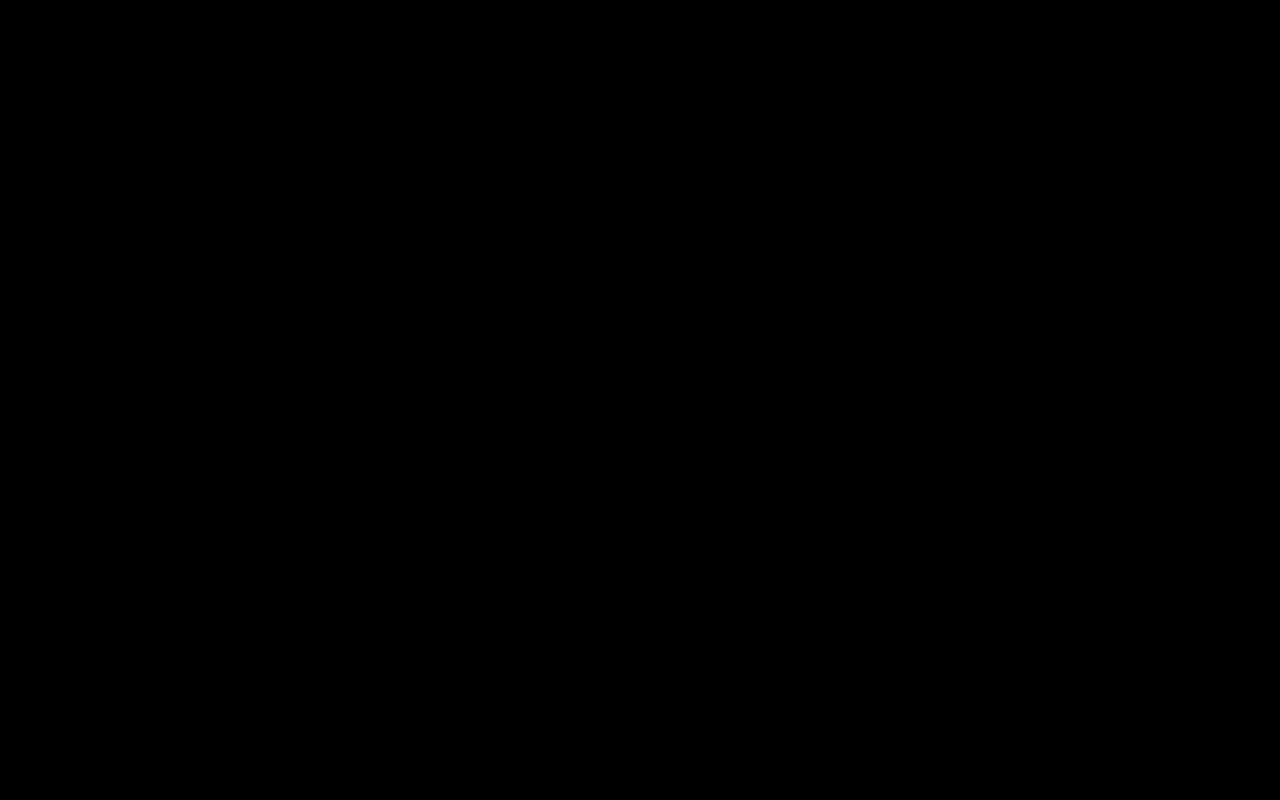
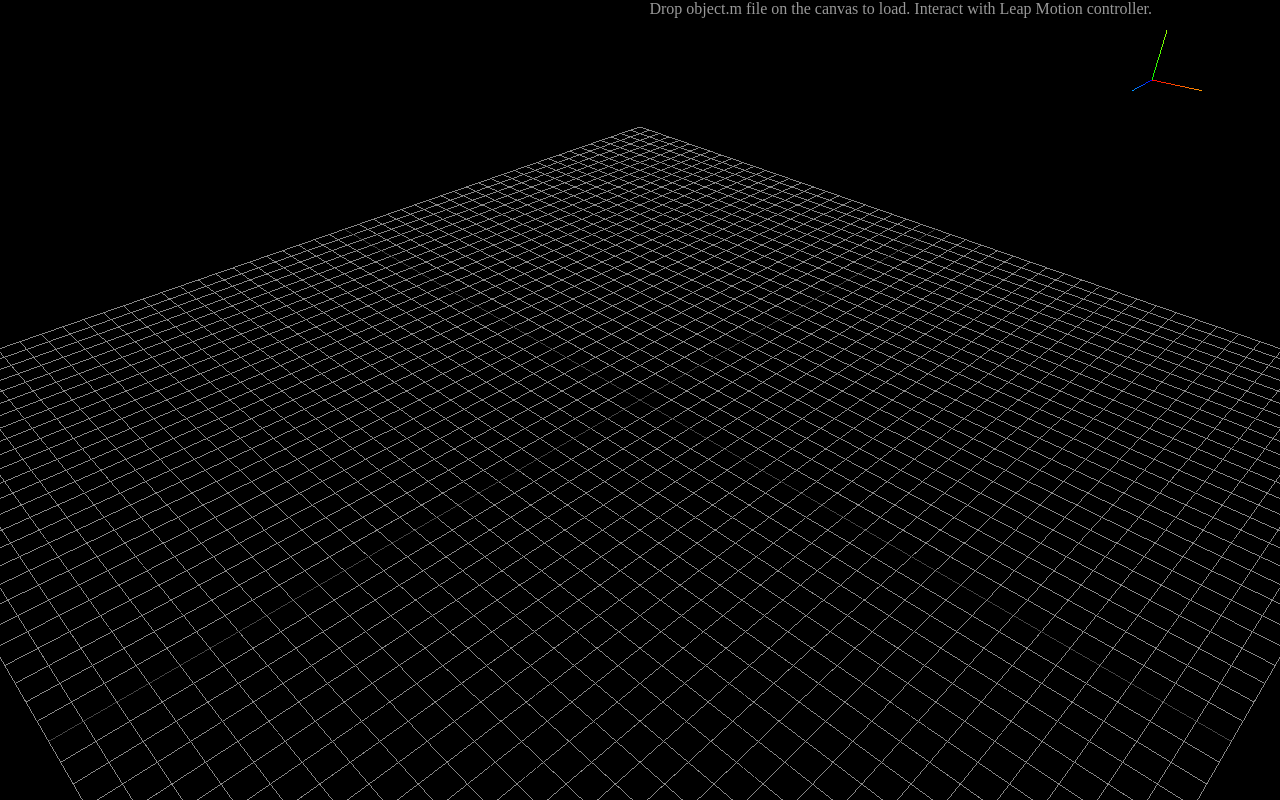
Before and after one commit to micnil/model_viewer, a plain HTML site: page index.html in a window 1280 px wide. Drawn offline with Linux system fonts and the light colour scheme; animation ran at ten frames a second.

Commit message:
added 3 reference axis in corner

```diff
--- a/index.html
+++ b/index.html
@@ -9,6 +9,6 @@
 		<link rel="stylesheet" href="style.css">
 	</head>
 	<body onload="VIEWER.main()">
-
+	<div id = "info">Drop object.m file on the canvas to load. Interact with Leap Motion controller.</div>
 	</body>
 </html>
--- a/src/event.js
+++ b/src/event.js
@@ -1,12 +1,14 @@
 VIEWER.event = {
 
-    onWindowResize: function () {
+    onWindowResize: function (axisPosition) {
         "use strict";
         VIEWER.camera.aspect = (window.innerWidth / window.innerHeight);
         VIEWER.camera.updateProjectionMatrix();
 
         VIEWER.renderer.setSize(window.innerWidth, window.innerHeight);
 
+        //TODO repositioning the axishelper
+        console.log(axisPosition.position);
     },
 
     /**
@@ -17,9 +19,11 @@ VIEWER.event = {
         "use strict";
         if (e.keyCode === 39) {
             VIEWER.cameraPivot.rotation.y += 0.05;
+            VIEWER.cameraPivot.updateMatrixWorld();
         }
         if (e.keyCode === 37) {
             VIEWER.cameraPivot.rotation.y -= 0.05;
+            VIEWER.cameraPivot.updateMatrixWorld();
         }
     },
 
--- a/src/main.js
+++ b/src/main.js
@@ -9,6 +9,10 @@ VIEWER.objects = []; //for all THREE.mesh
 
 VIEWER.main = function () {
     "use strict";
+
+    var axisHelper = new THREE.AxisHelper(0.02),
+        axisPosition = new THREE.Object3D();
+
     // Adding a camera pivot in origin for keyboard rotation
     VIEWER.scene.add(VIEWER.cameraPivot);
     VIEWER.cameraPivot.add(VIEWER.camera);
@@ -17,8 +21,10 @@ VIEWER.main = function () {
     VIEWER.renderer.setSize(window.innerWidth, window.innerHeight);
     document.body.appendChild(VIEWER.renderer.domElement);
     VIEWER.renderer.shadowMapEnabled = true;
+
     //add listeners
-    window.addEventListener('resize', VIEWER.event.onWindowResize, false);
+    window.addEventListener('resize', function (){
+        VIEWER.event.onWindowResize(axisPosition);}, false);
     //Drag and drop object file on canvas
     VIEWER.renderer.domElement.addEventListener("dragover", function (e) {
         e.preventDefault(); }, true);
@@ -27,6 +33,10 @@ VIEWER.main = function () {
         VIEWER.event.loadObject(e.dataTransfer.files[0]);
     }, true);
     window.addEventListener('keydown', VIEWER.event.keyHandler, true);
+
+    //add reference grid
+    var gridHelper = new THREE.GridHelper(50, 2);
+    VIEWER.scene.add( gridHelper );
 
     // add subtle ambient lighting
     var ambientLight = new THREE.AmbientLight(0x222222);
@@ -44,8 +54,19 @@ VIEWER.main = function () {
     spotLight.shadowCameraFov = 30;
     VIEWER.scene.add(spotLight);
 
+    VIEWER.scene.add(axisHelper);
+    VIEWER.camera.add(axisPosition);
+    axisPosition.position.set(0.8, 0.8, 0.5);
+    axisPosition.position.unproject(VIEWER.camera);
+
+    //setting up camera
+    VIEWER.camera.position.set(50, 50, 50);
+    VIEWER.camera.lookAt(new THREE.Vector3(0, 0, 0));
+
     var render = function () {
         requestAnimationFrame(render);
+
+        axisHelper.position.setFromMatrixPosition(axisPosition.matrixWorld);
 
         VIEWER.renderer.render(VIEWER.scene, VIEWER.camera);
     };
@@ -62,9 +83,12 @@ VIEWER.main = function () {
 VIEWER.focusCamera = function (objectMaxValues, objectMinValues) {
     "use strict";
     //using The Law of Sines
-
-    var distanceFromCenter = Math.abs(((objectMaxValues[1] - objectMinValues[1]) / Math.sin(VIEWER.camera.fov)) * Math.sin((180 - VIEWER.camera.fov)/2))*2,
-        center = new THREE.Vector3((objectMaxValues[0] - objectMinValues[0])/2, (objectMaxValues[1] - objectMinValues[1])/2, (objectMaxValues[2] - objectMinValues[2])/2);
+    var distanceFromCenter = Math.abs(((objectMaxValues[1] - objectMinValues[1]) /
+        Math.sin(VIEWER.camera.fov)) * Math.sin((180 - VIEWER.camera.fov)/2))*2,
+        center = new THREE.Vector3(
+            (objectMaxValues[0] - objectMinValues[0])/2,
+            (objectMaxValues[1] - objectMinValues[1])/2,
+            (objectMaxValues[2] - objectMinValues[2])/2);
 
     VIEWER.cameraPivot.position.copy(center);
     VIEWER.camera.position.set(distanceFromCenter/3, distanceFromCenter/3, distanceFromCenter);
--- a/style.css
+++ b/style.css
@@ -1,3 +1,10 @@
 body { margin: 0; padding:0; }
 canvas { width: 100%; height: 100%; position:absolute; }
 /*display:block;*/
+#info{
+	position: absolute;
+	text-align: right;
+	width:90%;
+	color: #999999;
+	z-index: 1;
+}
```
